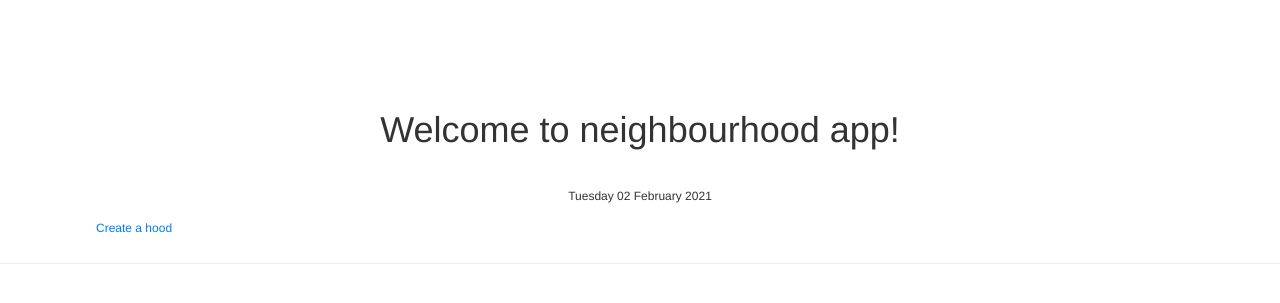
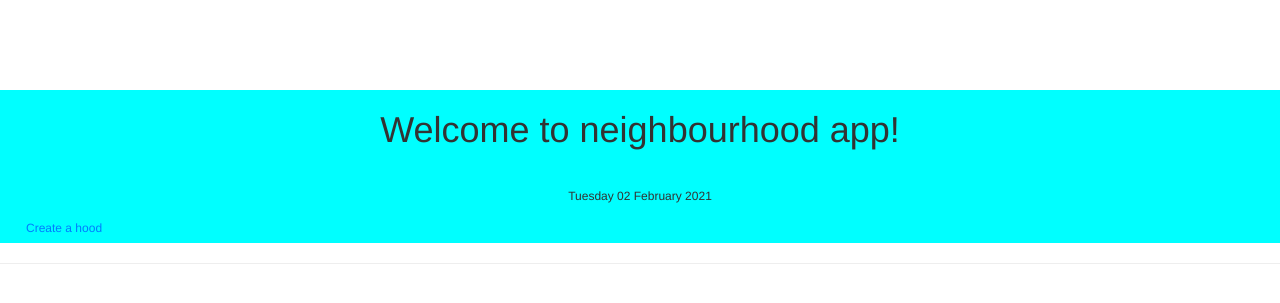
Before and after one commit to kclaudine/hood_app, a Django app: page / in a window 1280 px wide. Shown: the part 70-373 px from the top of the page. Run offline with Django 3.2, Linux system fonts and the light colour scheme; the visitor is signed in with stand-in values (Sample User, id 1); data that the repository does not hold is empty; some libraries are stand-ins or nearby versions.

Commit message:
add changes

```diff
--- a/nebapp/templates/users/index.html
+++ b/nebapp/templates/users/index.html
@@ -17,12 +17,12 @@
 
         {% block content %}
         <br><br><br>
-        <div class="container">
+        <div class="container-fluid" style="background-color: aqua;">
 
             <h1 style="text-align: center;">Welcome to neighbourhood app!</h1><br>
             <h6 style="text-align:center;">{{date|date:"l d F Y"}}</h6>
 
-            <!-- <h5>HHHHHHHHHHHHHHHHHHHHH  FF</h5> -->
+
 
             <a href="{% url 'new-hood'%}">
                 <button class="btn btn-outline-primary btn-sm">Create a hood</button>
```
